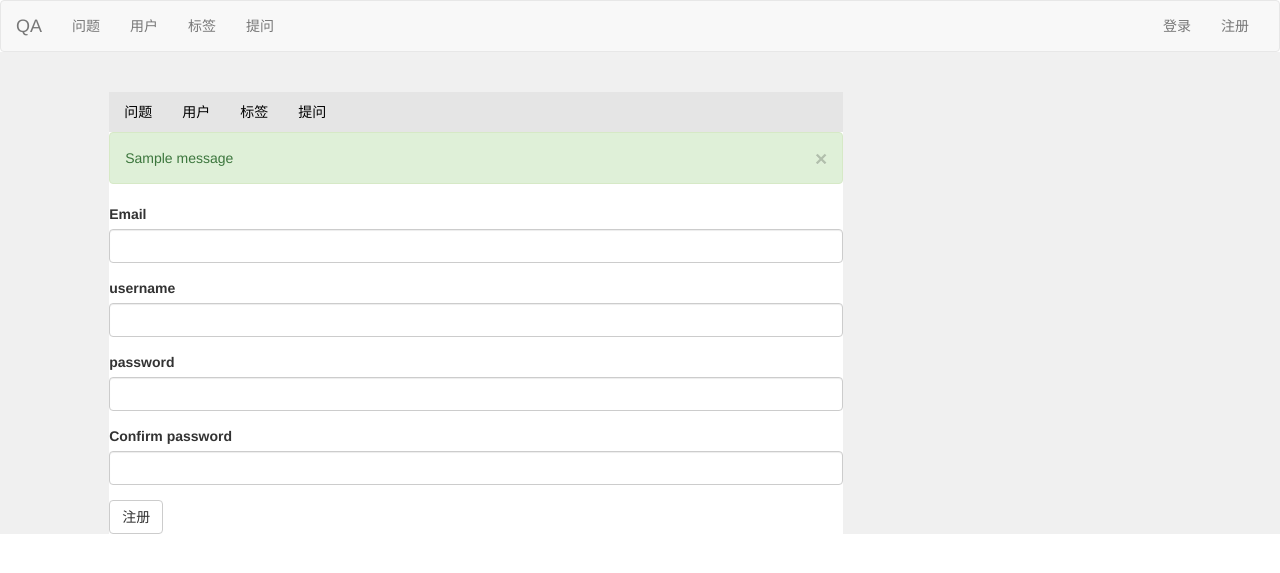
After one commit to xiaode-c/Question, a Flask app: page /auth/register in a window 1280 px wide. The commit adds this page. Shown: the top 573 px of the page. Run offline with Flask 2, Linux system fonts and the light colour scheme; one stand-in notice (Sample message) is shown; parts of the project's set-up code (start-up, migrations or seed data) failed here and were passed over; some libraries are stand-ins or nearby versions.

Commit message:
add login,logout,register route

```diff
--- a/question_app/__init__.py
+++ b/question_app/__init__.py
@@ -3,9 +3,11 @@
 from flask import Flask
 from flask.ext.login import LoginManager
 # from flask.ext.moment import Moment
+from flask.ext.mail import Mail
 from config import config
 
 login_manager = LoginManager()
+mail = Mail()
 # moment = Moment()
 
 
@@ -14,6 +16,7 @@ def create_app(config_name="default"):
     app.config.from_object(config[config_name])
 
     login_manager.init_app(app)
+    mail.init_app(app)
     # moment.init_app(app)
     #from question_app.model import db\
     from main import main as main_blueprint
--- /dev/null
+++ b/question_app/auth/forms.py
@@ -0,0 +1,24 @@
+# coding:utf-8
+from flask.ext.wtf import Form
+
+from wtforms import StringField, PasswordField, BooleanField, SubmitField
+
+from wtforms.validators import Required, Length, Email, Regexp, EqualTo
+from wtforms import ValidationError
+from ..models import User
+
+class RegisterForm(Form):
+	email = StringField('Email', validators=[Required(), Length(1,64), Email()])
+	username = StringField('username', validators=[Required(), Length(1, 64),\
+	 	Regexp('^[A-Za-z][A-Za-z0-9_.]*$', 0, 'Usernames must have only letters, numbers, dots or underscores')])
+	password = PasswordField('password', validators=[Required(), EqualTo('password2', message="Please must match.")])
+	password2 = PasswordField('Confirm password', validators=[Required()])
+	submit = SubmitField(u'注册')
+
+	def validate_email(self, field):
+		if User.objects(email=field.data).first():
+			raise ValidationError('Email already Register.')
+
+	def validate_username(self, field):
+		if User.objects(name=field.data).first():
+			raise ValidationError("Username already in use")
--- a/question_app/auth/views.py
+++ b/question_app/auth/views.py
@@ -1,8 +1,55 @@
 
-from flask import render_template, request, redirect, url_for, flash
+from flask import render_template, request, redirect, url_for, flash, current_app
 from . import auth
 from ..models import Question, Comment, Answer, Tag, User
-from flask_login import login_user, logout_user
+from flask_login import login_user, logout_user, current_user, login_required
+from forms import RegisterForm
+from ..email import send_email
+# import smtplib
+# from email import encoders
+# from email.header import Header
+# from email.mime.text import MIMEText
+# from email.utils import parseaddr, formataddr
+
+# from .. import mail
+# from threading import Thread
+# from flask.ext.mail import Message
+
+# def send_async_email(app, msg):
+#     with app.app_context():
+#         mail.send(msg)
+
+# def send_email(to, subject, template, **kwargs):
+#     msg = Message(current_app.config['FLASKY_MAIL_SUBJECT_PREFIX'] + subject,
+#     sender=current_app.config['FLASKY_MAIL_SENDER'], recipients=[to])
+#     msg.body = render_template(template + '.txt', **kwargs)
+#     msg.html = render_template(template + '.html', **kwargs)
+#     thr = Thread(target=send_async_email, args=[current_app, msg])
+#     thr.start()
+#     return thr
+
+
+
+# def _format_addr(s):
+#     name, addr = parseaddr(s)
+#     return formataddr(( \
+#         Header(name, 'utf-8').encode(), \
+#         addr.encode('utf-8') if isinstance(addr, unicode) else addr))
+
+
+# def send_email(from_addr, to_addr, subject, password, template):
+#     msg = MIMEText(render_template(template + '.html'),'html','utf-8')
+#     msg['Subject'] = subject
+#     msg['From'] = _format_addr(u'<%s>' % from_addr)
+#     msg['To'] = _format_addr(u'<%s>' % to_addr)
+#     msg['Subject'] = Header(subject, 'utf-8').encode()
+
+#     smtp = smtplib.SMTP()
+#     smtp.connect('smtp.163.com')
+#     server.set_debuglevel(1)
+#     smtp.login(from_addr, password)
+#     smtp.sendmail(from_addr, to_addr, msg.as_string())
+#     smtp.quit()
 
 
 @auth.route("/login", methods=["GET", "POST"])
@@ -12,6 +59,11 @@ def login():
         password = request.form.get("password")
         remember_me = request.form.get("remember")
         user = User.objects(name=name).first()
+        print current_app.config['FLASKY_MAIL_SUBJECT_PREFIX']
+        print current_app.config['MAIL_USERNAME']
+        print current_app.config['MAIL_SERVER']
+        print current_app.config['FLASKY_MAIL_SUBJECT_PREFIX']
+
         if user is not None:
             login_user(user, remember_me)
             return redirect(request.args.get('next') or url_for("main.index"))
@@ -24,3 +76,31 @@ def logout():
     logout_user()
     flash('You have been logged out.')
     return redirect(url_for('main.index'))
+
+@auth.route('/register', methods=["POST","GET"])
+def register():
+    form = RegisterForm()
+    if form.validate_on_submit():
+        user = User(email=form.email.data,
+                    name=form.username.data)
+        user.password=form.password.data
+        user.save()
+        token = user.generate_confirmation_token()
+        send_email(user.email, 'COnfirm Your Account',
+                    'confirm',
+                    user=user,
+                    token=token)
+        flash("A confirmation email has been sent to you by email.")
+        return redirect(url_for("auth.login"))
+    return render_template('auth/register.html', form=form)
+
+@auth.route('/confirm/<token>')
+@login_required
+def confirm(token):
+    if current_user.confirmd:
+        return redirect(url_for('main.index'))
+    if current_user.confirm(token):
+        flash('You confirmed your account.Thanks!')
+    else:
+        flash('The confirmation link is Invalid or has expried.')
+    return redirect(url_for('main.index'))
--- a/question_app/static/sass/style.scss
+++ b/question_app/static/sass/style.scss
@@ -1,6 +1,33 @@
 
 .question h2 {
     font-size: 21px;
+}
+
+header nav.navbar {
+    margin-bottom: 0px;
+}
+
+.left-content {
+    background-color: white;
+
+    .content-nav {
+        margin-top: 40px;
+        height: 40px;
+        width: 100%;
+        background-color: #e5e5e5;
+
+        .navbar-nav li a{
+            line-height: 40px;
+            padding: 0px 15px;
+            color: #000;
+        }
+
+        .navbar-nav li a:hover {
+            border-bottom: 1px solid red;
+            background-color: #e5e5e5;
+        }
+
+    }
 }
 
 a {
@@ -10,9 +37,11 @@ a {
 
 .body {
     font-family: 'Helvetica Neue',Helvetica,Arial,sans-serif;
+    background-color: #F0F0F0;
 
     .questions {
-        margin: 50px 5px;
+        margin: 40px 5px;
+        padding: 20px 20px;
         .question {
             border-bottom: 1px solid #eee;
             margin-bottom: 20px;
--- a/question_app/static/stylesheets/style.css
+++ b/question_app/static/stylesheets/style.css
@@ -4,44 +4,74 @@
 }
 
 /* line 6, ../sass/style.scss */
+header nav.navbar {
+  margin-bottom: 0px;
+}
+
+/* line 10, ../sass/style.scss */
+.left-content {
+  background-color: white;
+}
+/* line 13, ../sass/style.scss */
+.left-content .content-nav {
+  margin-top: 40px;
+  height: 40px;
+  width: 100%;
+  background-color: #e5e5e5;
+}
+/* line 19, ../sass/style.scss */
+.left-content .content-nav .navbar-nav li a {
+  line-height: 40px;
+  padding: 0px 15px;
+  color: #000;
+}
+/* line 25, ../sass/style.scss */
+.left-content .content-nav .navbar-nav li a:hover {
+  border-bottom: 1px solid red;
+  background-color: #e5e5e5;
+}
+
+/* line 33, ../sass/style.scss */
 a {
   text-decoration: none;
   color: black;
 }
 
-/* line 11, ../sass/style.scss */
+/* line 38, ../sass/style.scss */
 .body {
   font-family: 'Helvetica Neue',Helvetica,Arial,sans-serif;
+  background-color: #F0F0F0;
 }
-/* line 14, ../sass/style.scss */
+/* line 42, ../sass/style.scss */
 .body .questions {
-  margin: 50px 5px;
+  margin: 40px 5px;
+  padding: 20px 20px;
 }
-/* line 16, ../sass/style.scss */
+/* line 45, ../sass/style.scss */
 .body .questions .question {
   border-bottom: 1px solid #eee;
   margin-bottom: 20px;
 }
-/* line 19, ../sass/style.scss */
+/* line 48, ../sass/style.scss */
 .body .questions .question .title {
   margin: 10px 0;
 }
-/* line 28, ../sass/style.scss */
+/* line 57, ../sass/style.scss */
 .body .questions .question .author {
   font-size: 14px;
   color: #999;
 }
-/* line 33, ../sass/style.scss */
+/* line 62, ../sass/style.scss */
 .body .questions .question .created_time {
   font-size: 14px;
   color: #999;
   float: right;
 }
-/* line 39, ../sass/style.scss */
+/* line 68, ../sass/style.scss */
 .body .questions .question .tags {
   margin: 2px 0;
 }
-/* line 41, ../sass/style.scss */
+/* line 70, ../sass/style.scss */
 .body .questions .question .tags .tag {
   color: #39739d;
   background-color: #E1ECF4;
@@ -49,19 +79,19 @@ a {
   padding: 2px 5px;
   font-size: 13px;
 }
-/* line 49, ../sass/style.scss */
+/* line 78, ../sass/style.scss */
 .body .questions .question .tags .tag:hover {
   background-color: #259;
   color: white;
 }
-/* line 55, ../sass/style.scss */
+/* line 84, ../sass/style.scss */
 .body .questions .question .tags .question-info {
   font-size: 13px;
   margin-left: 10px;
   text-decoration: none;
 }
 
-/* line 65, ../sass/style.scss */
+/* line 94, ../sass/style.scss */
 .panel {
   border: 1px solid #ddd;
   border-radius: 2%;
--- a/question_app/templates/auth/login.html
+++ b/question_app/templates/auth/login.html
@@ -22,6 +22,12 @@
         <input type="checkbox" name="remember">记住</label>
     </div>
     <button type="submit" class="btn btn-default">登录</button>
+    <p>
+      未注册？
+      <a href="{{ url_for('auth.register') }}">
+      点击这里注册
+      </a>
+     </p>
   </form>
 </div>
 <div class="col-sm-4"></div>
--- /dev/null
+++ b/question_app/templates/auth/register.html
@@ -0,0 +1,29 @@
+{% extends "layout.html" %}
+
+{% block left_content %}
+         {% for message in get_flashed_messages() %}
+        <div class="alert alert-success">
+        <button type="button" class="close" data-dismiss="alert">&times;</button>
+        {{ message }}
+        </div>
+        {% endfor %}
+
+<form method="post">
+     {{ form.csrf_token }}
+      <div class="form-group">
+        {{ form.email.label }} {{ form.email(class="form-control") }}
+      </div>
+       <div class="form-group">
+        {{ form.username.label }} {{ form.username(class="form-control") }}
+       </div>
+        <div class="form-group">
+        {{ form.password.label }} {{ form.password(class="form-control") }}
+        </div>
+         <div class="form-group">
+        {{ form.password2.label }} {{ form.password2(class="form-control") }}
+     </div>
+     {{form.submit(class="btn btn-default")}}
+
+</form>
+
+{% endblock %}
--- /dev/null
+++ b/question_app/templates/confirm.html
@@ -0,0 +1 @@
+欢迎加入hello python
--- /dev/null
+++ b/question_app/templates/confirm.txt
@@ -0,0 +1 @@
+欢迎加入hello python
--- a/question_app/templates/layout.html
+++ b/question_app/templates/layout.html
@@ -61,6 +61,9 @@
                         <li>
                             <a href="{{url_for('auth.login')}}">登录</a>
                         </li>
+                        <li>
+                            <a href="{{url_for('auth.register')}}">注册</a>
+                        </li>
                         {% endif %}
                     </ul>
                 </div>
@@ -74,9 +77,27 @@
             <div class="row">
                 <div class="col-md-1"></div>
                 <div class="col-md-7">
-                    {% block left_content %}
+                    <div class="left-content">
+                        <div class="content-nav">
+                            <ul class="nav navbar-nav">
+                                <li>
+                                    <a href="#">问题</a>
+                                </li>
+                                <li>
+                                    <a href="#">用户</a>
+                                </li>
+                                <li>
+                                    <a href="{{url_for('main.tags')}}">标签</a>
+                                </li>
+                                <li>
+                                    <a href="#">提问</a>
+                                </li>
+                            </ul>
+                        </div>
+                        {% block left_content %}
 
-                    {% endblock %}
+                        {% endblock %}
+                    </div>
                 </div>
                 <div class="col-md-3">
                     {% block right_content %}
```
Also changed, not shown: config.py (+8 -0 lines), emails.py (added, +33 -0 lines), question_app/email.py (added, +24 -0 lines), question_app/models.py (+34 -1 lines).
